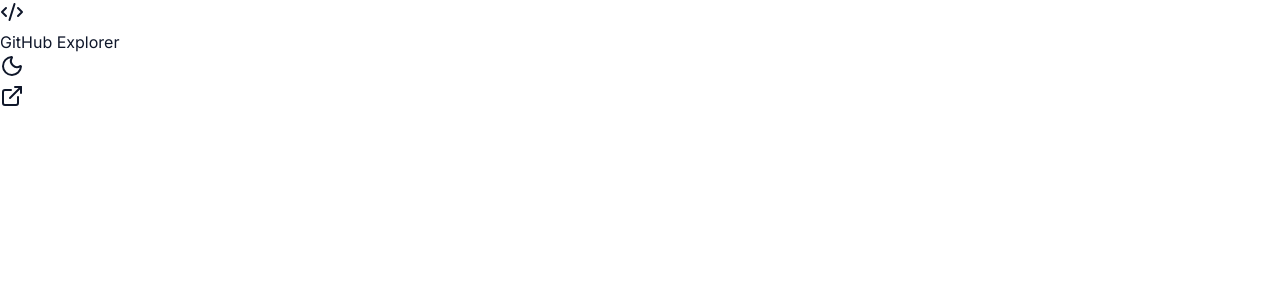
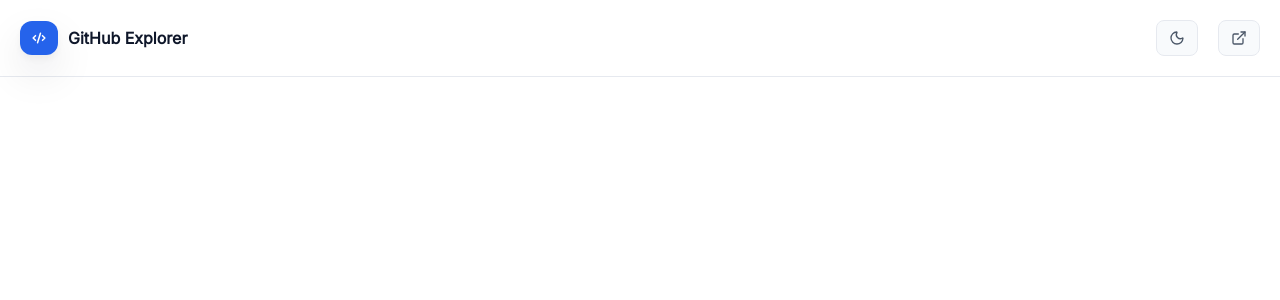
Before and after one commit to Dannyk24/dev-lens, a React (Vite) app: page / in a window 1280 px wide. Shown: the top 300 px of the page. Built offline with nearby package versions, Linux system fonts and the light colour scheme.

Commit message:
built navbar component and remove geist fontsource dependency

```diff
--- a/package.json
+++ b/package.json
@@ -10,6 +10,7 @@
     "preview": "vite preview"
   },
   "dependencies": {
+    "@fontsource/geist": "^5.2.9",
     "@fontsource/inter": "^5.2.8",
     "axios": "^1.18.1",
     "dayjs": "^1.11.21",
--- /dev/null
+++ b/src/components/Navbar.css
@@ -0,0 +1,84 @@
+header {
+    display: flex;
+    justify-content: space-between;
+    align-items: center;
+    padding: 20px;
+    backdrop-filter: blur(12px);
+    background: transparent;
+    border-bottom: 1px solid var(--border);
+    position: fixed;
+    top: 0;
+    left: 0;
+    right: 0;
+}
+
+.app-logo {
+    display: flex;
+    justify-content: center;
+    align-items: center;
+    gap: 10px;
+}
+
+.app-logo:hover .logo-icon {
+    translate: 0 -3px;
+}
+
+.logo-icon {
+    padding: 5px 12px;
+    background-color: var(--accent);
+    display: flex;
+    justify-content: center;
+    align-items: center;
+    border-radius: var(--radius-md);
+    transition: var(--general-transition);
+    box-shadow: var(--shadow-lg);
+}
+
+.app-logo span {
+    font-size: 1rem;
+    font-weight: 700;
+}
+
+.logo-icon svg {
+    stroke: white;
+    width: 14px;
+    stroke-width: 2.6;
+}
+
+.header-right {
+    display: flex;
+    justify-content: center;
+    align-items: center;
+    gap: 20px;
+}
+
+.header-icon {
+    padding: 5px 12px;
+    border: 1px solid var(--border);
+    display: flex;
+    justify-content: center;
+    align-items: center;
+    border-radius: var(--radius-sm);
+    background-color: var(--bg-subtle);
+    transition: var(--general-transition);
+}
+
+.header-icon svg {
+    width: 16px;
+    stroke: var(--text-2);
+}
+
+.header-icon:hover {
+    border: 1px solid var(--accent);
+    cursor: pointer;
+}
+
+.header-icon:hover svg {
+    stroke: var(--accent);
+}
+
+@media(max-width:768px) {
+    .app-logo span {
+        display: none;
+    }
+}
--- a/src/components/Navbar.jsx
+++ b/src/components/Navbar.jsx
@@ -1,21 +1,29 @@
 import { CodeXml, Moon, ExternalLink } from "lucide-react";
+import { Link } from "react-router";
+import "./Navbar.css";
 
 function Navbar() {
   return (
     <header>
       <div className="header-left">
         <div className="app-logo">
-          <div className="logo-icon">
+          <Link href="/" className="logo-icon">
             <CodeXml />
-          </div>
+          </Link>
           <span>GitHub Explorer</span>
         </div>
+      </div>
+      <div className="header-right">
         <div className="header-icon">
           <Moon />
         </div>
-        <div className="header-icon">
+        <a
+          className="header-icon"
+          href="https://www.github.com"
+          target="_blank"
+        >
           <ExternalLink />
-        </div>
+        </a>
       </div>
     </header>
   );
```
Also changed, not shown: 1 other file (tests, documents, lock files or other folders).
